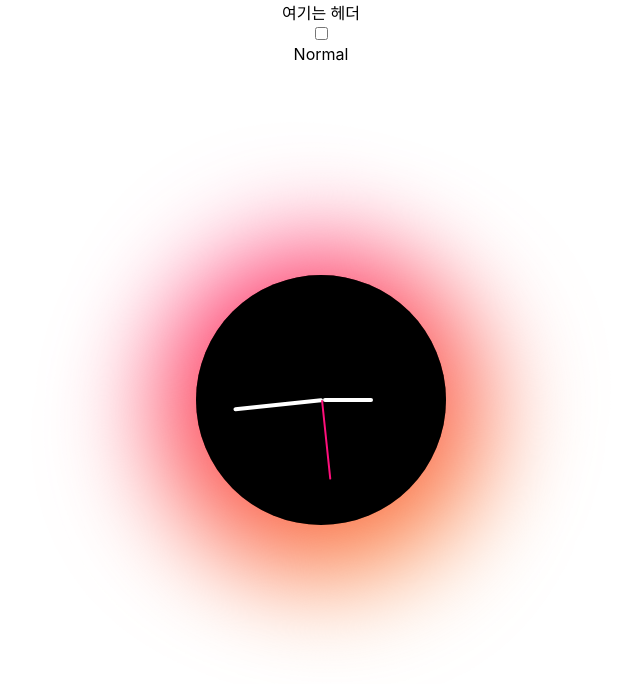
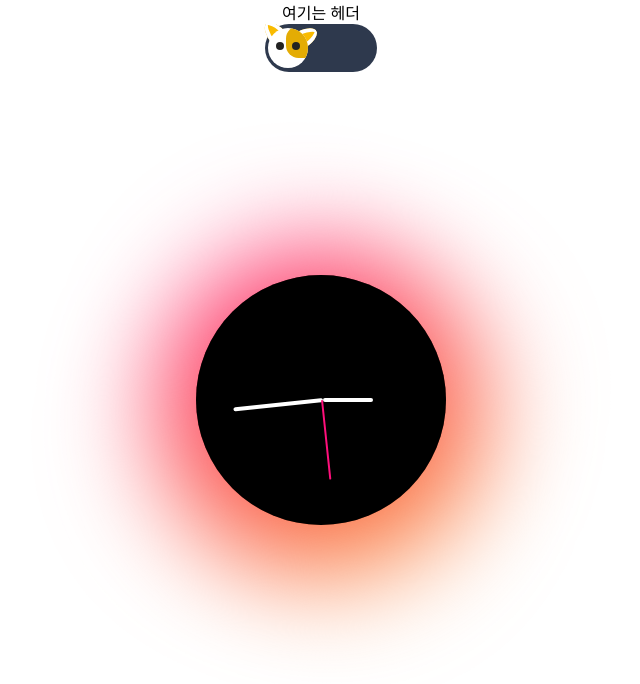
Before and after one commit to dydgh142/CRA-init, a React (Create React App) app: page / in a window 1280 px wide. Shown: the top 684 px of the page, without its empty margins (319-959 px from the left). Built offline with nearby package versions, Linux system fonts and the light colour scheme.

Commit message:
[fix] 강아지모양 버튼 위치수정

```diff
--- a/src/components/Header/Header.js
+++ b/src/components/Header/Header.js
@@ -1,7 +1,7 @@
 import React from "react";
 
 const Header = () => {
-  return <div>여기는 헤더</div>;
+  return <div className="color">여기는 헤더</div>;
 };
 
 export default Header;
--- a/src/pages/Main/Main.js
+++ b/src/pages/Main/Main.js
@@ -1,5 +1,6 @@
 import React, { useRef, useEffect } from "react";
 import "./style.css";
+import "./dogbtn.css";
 
 const Main = () => {
   // 시,분,초를 나타내는 요소를 가져오기
@@ -46,11 +47,19 @@ const Main = () => {
   return (
     <>
       <div className="toggle-wrapper">
-        <div className="toggle normal">
-          <input id="normal" type="checkbox" />
-          <label className="toggle-item" htmlFor="normal"></label>
+        <div className="toggle dog-rollover">
+          <input id="doggo" type="checkbox" />
+          <label className="toggle-item" htmlFor="doggo">
+            <div className="dog">
+              <div className="ear"></div>
+              <div className="ear right"></div>
+              <div className="face">
+                <div className="eyes"></div>
+                <div className="mouth"></div>
+              </div>
+            </div>
+          </label>
         </div>
-        <div className="name">Normal</div>
       </div>
       <section className="clock">
         <div className="hands">
--- /dev/null
+++ b/src/pages/Main/dogbtn.css
@@ -0,0 +1,153 @@
+* {
+  box-sizing: border-box;
+}
+*:before,
+*:after {
+  content: "";
+  position: absolute;
+}
+
+input {
+  height: 40px;
+  left: 0;
+  opacity: 0;
+  position: absolute;
+  top: 0;
+  width: 40px;
+}
+
+.toggle-wrapper {
+  flex: 1 1 calc(100% / 3);
+  display: flex;
+  align-items: center;
+  justify-content: center;
+  overflow: hidden;
+  position: relative;
+}
+@media (max-width: 960px) {
+  .toggle-wrapper {
+    flex: 1 1 calc(100% / 2);
+  }
+}
+@media (max-width: 700px) {
+  .toggle-wrapper {
+    flex: 1 1 100%;
+  }
+}
+.toggle {
+  position: relative;
+  display: inline-block;
+}
+
+label.toggle-item {
+  width: 7em;
+  background: #2e394d;
+  height: 3em;
+  display: inline-block;
+  border-radius: 50px;
+  position: relative;
+  transition: all 0.3s ease;
+  transform-origin: 20% center;
+  cursor: pointer;
+}
+label.toggle-item:before {
+  display: block;
+  transition: all 0.2s ease;
+  width: 2.3em;
+  height: 2.3em;
+  top: 0.25em;
+  left: 0.25em;
+  border-radius: 2em;
+  border: 2px solid #88cf8f;
+  transition: 0.3s ease;
+}
+
+.dog-rollover label:before {
+  content: none;
+}
+.dog-rollover label .dog {
+  display: inline-block;
+  position: absolute;
+  width: 2.5em;
+  height: 2.5em;
+  top: 0.25em;
+  left: 0.2em;
+  transition: 0.6s ease;
+}
+.dog-rollover label .eyes {
+  position: absolute;
+  width: 8px;
+  height: 8px;
+  background: #222;
+  border-radius: 50%;
+  transform: translate(8px, 14px);
+  box-shadow: 16px 0 0 #222, 22px -4px 0 12px #e4ac04;
+}
+.dog-rollover label .ear {
+  width: 18px;
+  height: 20px;
+  position: absolute;
+  left: -4px;
+  bottom: 80%;
+  background: #f9bb00;
+  margin-bottom: -5px;
+  border-radius: 50% 50% 0 0/100% 100% 0 0;
+  box-shadow: inset 4px 0 0 0px #ffffff, inset -4px 0 0 0px #ffffff;
+  transform: rotate(-40deg);
+}
+.dog-rollover label .ear.right {
+  transform: rotate(60deg) scaleX(-1);
+  left: auto;
+  transform-origin: center bottom;
+  transition: 0.4s ease-in-out;
+  right: 0px;
+}
+.dog-rollover label .face {
+  overflow: hidden;
+  border-radius: 50%;
+  width: 2.5em;
+  height: 2.5em;
+  position: absolute;
+  background: #fff;
+  z-index: 8;
+}
+.dog-rollover label .mouth {
+  position: absolute;
+  background: #222;
+  width: 14px;
+  height: 7px;
+  left: 50%;
+  margin-left: -7px;
+  bottom: 12px;
+  border-radius: 2px 2px 20px 20px;
+  bottom: 8px;
+  transform: scale(0);
+  transition: 0.1s ease;
+}
+.dog-rollover label .mouth:before {
+  width: 8px;
+  height: 8px;
+  background: #ec788d;
+  border-radius: 0 0 50% 50%;
+  transform: translate(-4px, 5px);
+}
+.dog-rollover label:before {
+  border-color: white;
+  background: white;
+}
+
+#doggo:checked ~ .cup {
+  animation: 0.2s linear cup 1s forwards;
+}
+#doggo:checked + label .dog {
+  left: 68px;
+  transform: rotate(360deg);
+}
+#doggo:checked + label .mouth {
+  transform: scale(1);
+  transition-delay: 0.7s;
+}
+#doggo:checked + label .ear.right {
+  transform: scaleX(-1) rotate(-35deg);
+  transition-delay: 0.6s;
+}
--- a/src/pages/Main/style.css
+++ b/src/pages/Main/style.css
@@ -1,3 +1,6 @@
+* {
+  box-sizing: border-box;
+}
 html,
 body {
   background: #fff;
@@ -6,8 +9,6 @@ body {
   width: 100%;
   height: 100%;
 }
-
-/* 토글 버튼 */
 
 /* 시계 */
 .clock {
```
